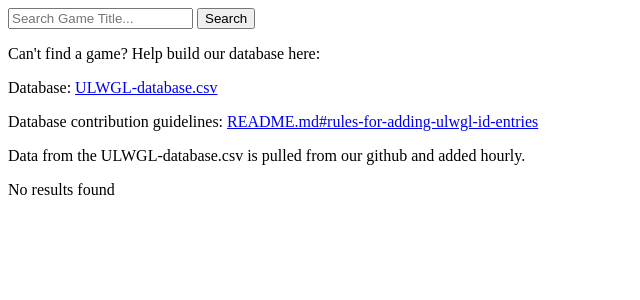
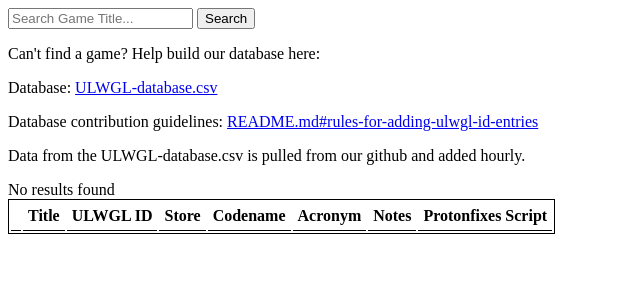
Before and after one commit to Open-Wine-Components/umu-database, a PHP site: page / in a window 1280 px wide. Shown: the top 300 px of the page, without its empty margins (0-640 px from the left). Run offline with PHP 8.4, Linux system fonts and the light colour scheme; lists and menus that the app fills with data are empty.

Commit message:
cleanup output results for search

```diff
--- a/ulwgl.openwinecomponents.org/index.php
+++ b/ulwgl.openwinecomponents.org/index.php
@@ -33,6 +33,20 @@ if (isset($_POST["search"])) {
 <html>
 <head>
     <title>Game Search</title>
+    <style>
+      .results {
+        border: 1px solid black;
+      }
+      .results td {
+        text-align: left;
+        padding: 5px;
+      }
+      .results th {
+        text-align: left;
+        padding: 5px;
+        border-bottom: 1px solid black;
+      }
+    </style>
 </head>
 <body>
     <form method="post" action="<?php echo $_SERVER['PHP_SELF']; ?>">
@@ -43,39 +57,54 @@ if (isset($_POST["search"])) {
 <p>Database: <a href="https://github.com/Open-Wine-Components/ULWGL-database/blob/main/ULWGL-database.csv">ULWGL-database.csv</a></p>
 <p>Database contribution guidelines: <a href="https://github.com/Open-Wine-Components/ULWGL-database/blob/main/README.md#rules-for-adding-ulwgl-id-entries">README.md#rules-for-adding-ulwgl-id-entries</a></p>
 <p>Data from the ULWGL-database.csv is pulled from our github and added hourly.</p>
-
+<?php
+if (isset($results)) {
+     echo "<h1> Number of results: " . $stmt->rowCount() . "</h1>";
+     $counter = 1;
+}
+?>
+<table class="results">
+    <tr>
+        <th></th>
+        <th>Title</th>
+        <th>ULWGL ID</th>
+        <th>Store</th>
+        <th>Codename</th>
+        <th>Acronym</th>
+        <th>Notes</th>
+        <th>Protonfixes Script</th>
+    </tr>
     <?php
     // Display the search results
     if (isset($results)) {
-     echo "<h1> Number of results: " . $stmt->rowCount() . "</h1>";
-     $counter = 1;
         foreach ($results as $result) {
-        echo "-----------------------------";
-        echo "<div>";
-        echo "<h2>Result: " . $counter .  "</h2>";
-        echo "<p>Title: " . htmlspecialchars($result['title']) . "</p>";
-        echo "<p>ULWGL ID: " . htmlspecialchars($result['ulwgl_id']) . "</p>";
-        echo "<p>Store: " . htmlspecialchars($result['store']) . "</p>";
-        echo "<p>Codename: " . htmlspecialchars($result['codename']) . "</p>";
-        echo "<p>Common Acronym: " . htmlspecialchars($result['acronym']) . "</p>";
-        echo "<p>Notes: " . htmlspecialchars($result['notes']) . "</p>";
+          echo "<tr>";
+          echo "<td>" . $counter . "</td>";
+          echo "<td>" . htmlspecialchars($result['title']) . "</td>";
+          echo "<td>" . htmlspecialchars($result['ulwgl_id']) . "</td>";
+          echo "<td>" . htmlspecialchars($result['store']) . "</td>";
+          echo "<td>" . htmlspecialchars($result['codename']) . "</td>";
+          echo "<td>" . htmlspecialchars($result['acronym']) . "</td>";
+          echo "<td>" . htmlspecialchars($result['notes']) . "</td>";
+
           if (htmlspecialchars($result['store']) == 'none') {
                 $result['store'] = 'ulwgl';
           }
           $fileContents = file_get_contents("https://raw.githubusercontent.com/Open-Wine-Components/ULWGL-protonfixes/master/gamefixes-" . htmlspecialchars($result['store']) . "/" . htmlspecialchars($result['ulwgl_id']) . ".py");
           if (!$fileContents) {
-               echo "<p>Protonfixes script: None</p>";
+            echo "<td>None</td>";
           } else if (strpos($fileContents, 'gamefixes-steam') != false) {
-                echo "<p>Protonfixes script: <a href=\"https://github.com/Open-Wine-Components/ULWGL-protonfixes/blob/master/" . str_replace('../', '', $fileContents) . "\">" . htmlspecialchars($result['ulwgl_id']) . "</a></p>";
+            echo "<td><a href=\"https://github.com/Open-Wine-Components/ULWGL-protonfixes/blob/master/" . str_replace('../', '', $fileContents) . "\">" . htmlspecialchars($result['ulwgl_id']) . "</a></td>";
           } else {
-                echo "<p>Protonfixes script: <a href=\"https://github.com/Open-Wine-Components/ULWGL-protonfixes/blob/master/gamefixes-" . htmlspecialchars($result['store']) . "/" . htmlspecialchars($result['ulwgl_id']) . ".py\">" . htmlspecialchars($result['ulwgl_id']) . "</a></p>";
+            echo "<td><a href=\"https://github.com/Open-Wine-Components/ULWGL-protonfixes/blob/master/gamefixes-" . htmlspecialchars($result['store']) . "/" . htmlspecialchars($result['ulwgl_id']) . ".py\">" . htmlspecialchars($result['ulwgl_id']) . "</a></td>";
           }
-        echo "</div>";
+          echo "</tr>";
           $counter++;
       }
     } else {
       echo "No results found";
     }
     ?>
+</table>
 </body>
 </html>
```
Lines whose indentation alone changed are shown as unchanged.
